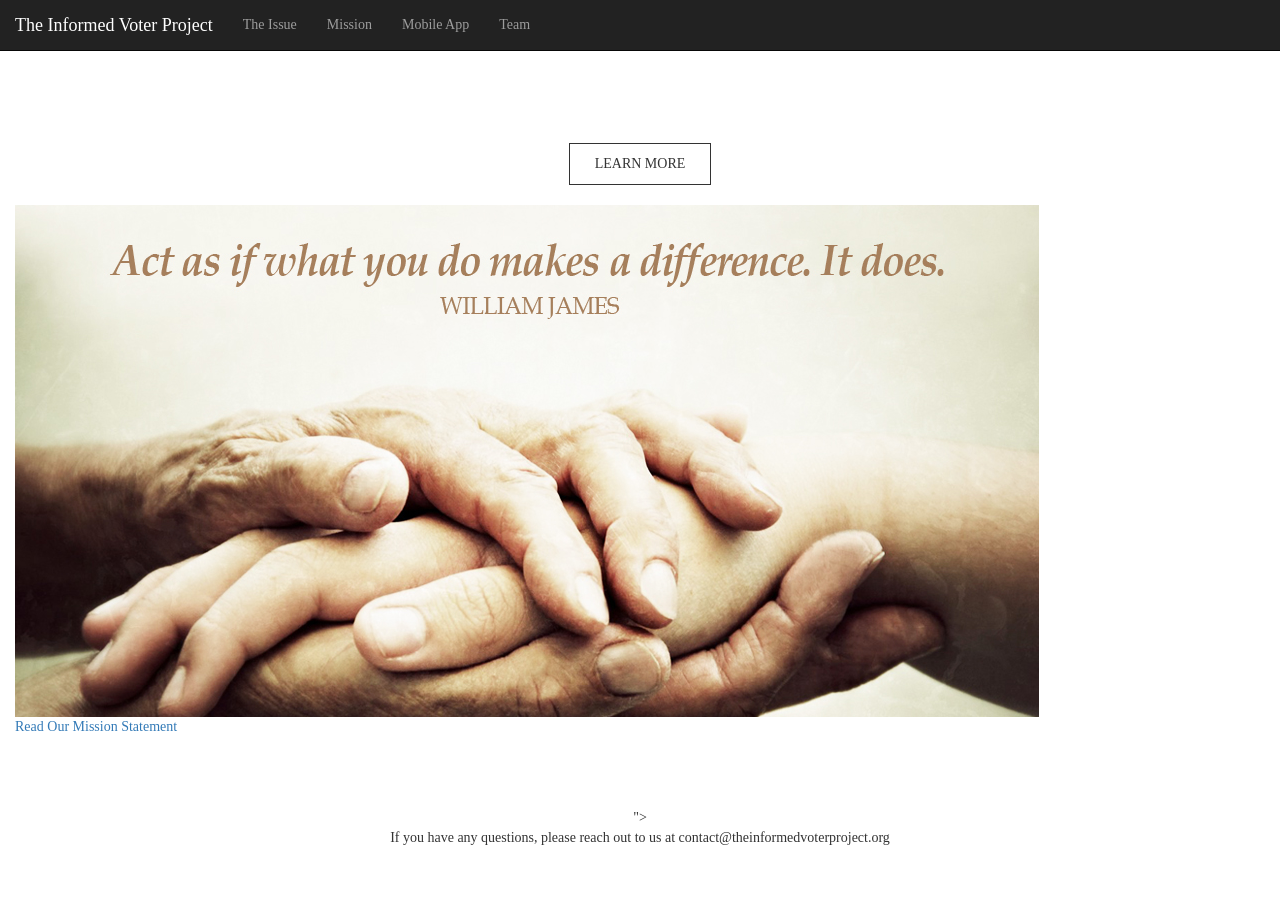
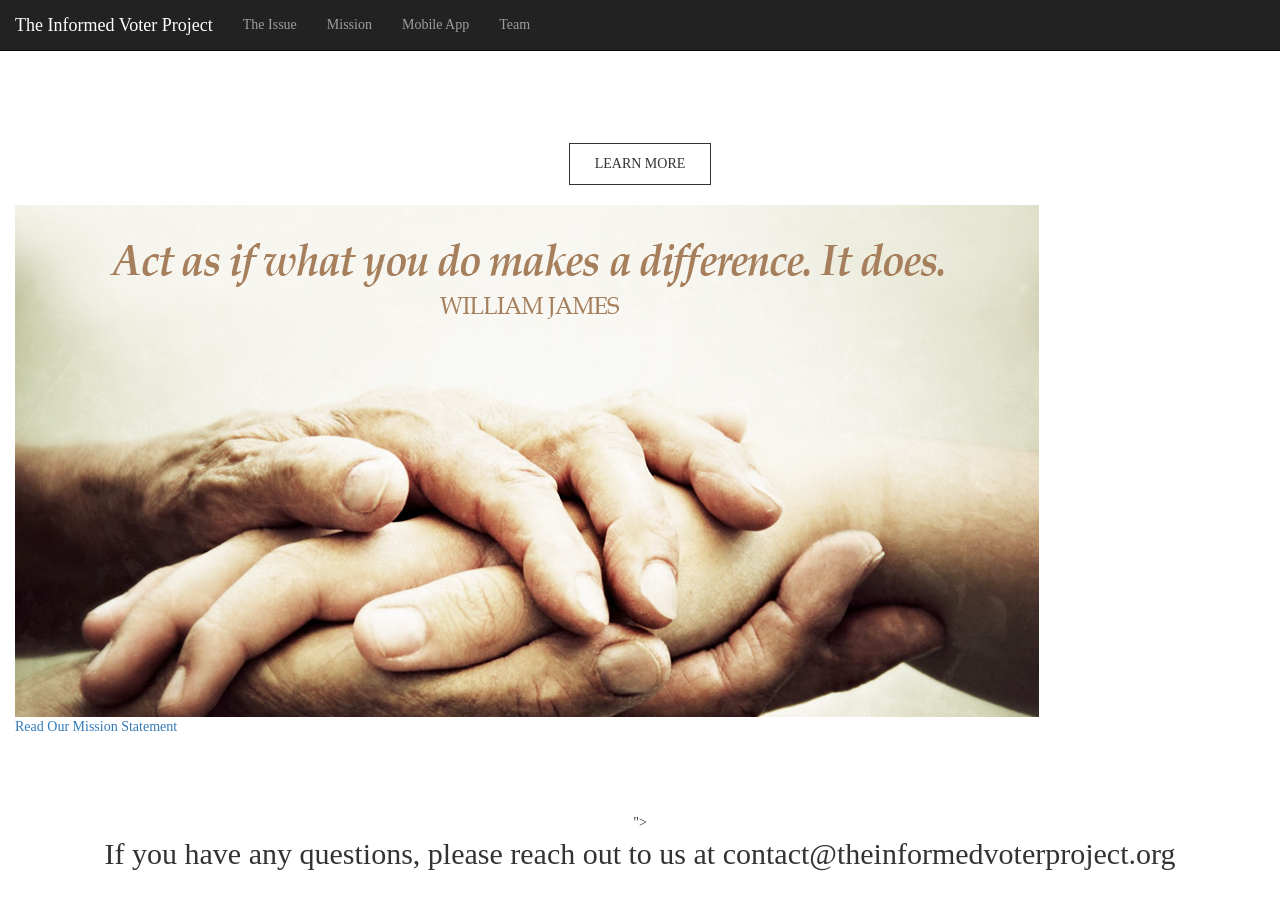
Before and after one commit to The-Informed-Voter-Project/website.github.io, a Jekyll site: the page built from index.html, in a window 1280 px wide and 900 px high, scrolled down 807 px. Built offline with Jekyll 4.4.1, drawn with Linux system fonts in a browser that asks for light colours; before the commit the page ends 1680 px from its top, so only the background shows below that; grey boxes are pictures that could not be loaded.

Commit message:
Update footer.html

```diff
--- a/_includes/footer.html
+++ b/_includes/footer.html
@@ -13,6 +13,13 @@
     text-align: center;
     margin-top: 4em;
     padding: 15px;
+    padding-top: 20px;
+    padding-top: 20px;
+    }
+    .footer p {
+    text-align: center;
+    color: #333;
+    font-size: 30px;
     }
 </style>
 </head>
```
